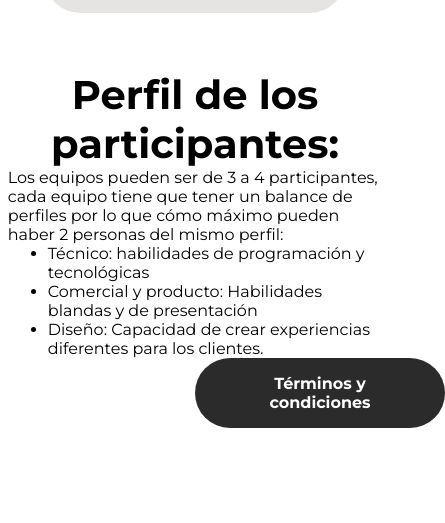
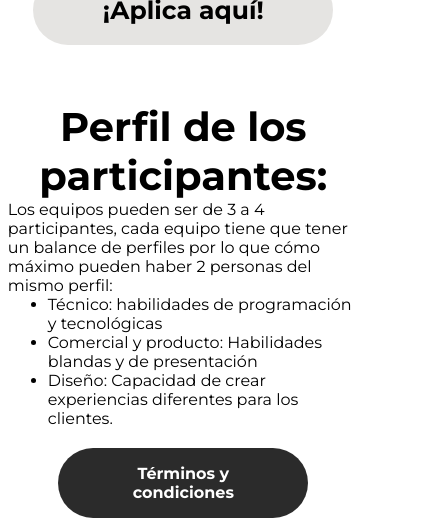
Before and after one commit to mmarianaamy/Rocket-net, a React (Vite) app: page /Desafios/1 in a window 390 px wide. Shown: the part 833-1356 px from the top of the page, 445 px wide, since content can reach past the window. Before the commit the page ends 1269 px from the top, so only its background shows below. Built offline with nearby package versions, Linux system fonts and the light colour scheme.

Commit message:
Cambios responsive

```diff
--- a/src/Components/Menu.jsx
+++ b/src/Components/Menu.jsx
@@ -26,16 +26,28 @@ export default function Menu() {
       </div>
       <div id="dropDown">
         <div class="select">
-          <a href="">Arca Continental</a>
+          <a href="" onClick={(e) => {
+            var x = document.getElementById("dropDown");
+            x.style.display="none";
+          }}>Arca Continental</a>
         </div>
         <div class="select">
-          <a href="/#Desafios">Desafíos</a>
+          <a href="/#Desafios" onClick={(e) => {
+            var x = document.getElementById("dropDown");
+            x.style.display="none";
+          }}>Desafíos</a>
         </div>
         <div class="select">
-          <a href="/#Beneficios">Impacto</a>
+          <a href="/#Beneficios" onClick={(e) => {
+            var x = document.getElementById("dropDown");
+            x.style.display="none";
+          }}>Impacto</a>
         </div>
         <div class="select">
-          <a href="/#Evento">Evento</a>
+          <a href="/#Evento" onClick={(e) => {
+            var x = document.getElementById("dropDown");
+            x.style.display="none";
+          }}>Evento</a>
         </div>
         <div class="select">
           <button class="terminos" type="button" onClick={(e) => {
--- a/src/Styles/Desafios.css
+++ b/src/Styles/Desafios.css
@@ -79,10 +79,12 @@
 
 .desafiosPage{
     padding: 2%;
+    width: 90%;
+    margin-top: 50px;
 }
 
 #desafiosterminos{
-    margin-left: 50%;
+    margin-top: 20px;
 }
 
 .vermasdesafios{
@@ -113,4 +115,9 @@
     .toprightDesafio button{
         margin-bottom: 50px;
     }
+    .perfil{
+        display: flex;
+        flex-direction: column;
+        align-items: center;
+    }
 }
--- a/src/Styles/Menu.css
+++ b/src/Styles/Menu.css
@@ -32,7 +32,7 @@ img{
     align-items: center;
     background: linear-gradient(0.25turn, #7E0050, #E20000, #FE4A00, #FB8800);
     position: fixed;
-    top: 20px;
+    top: 50px;
     width: 100%;
 }
 
```
